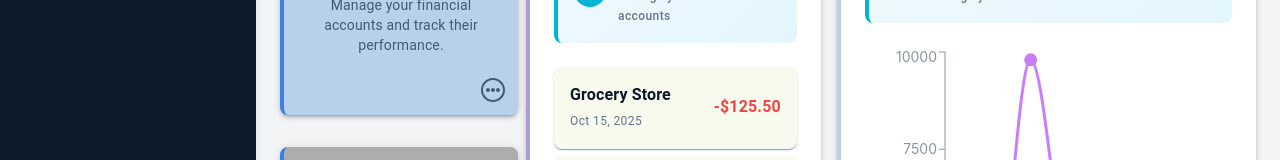
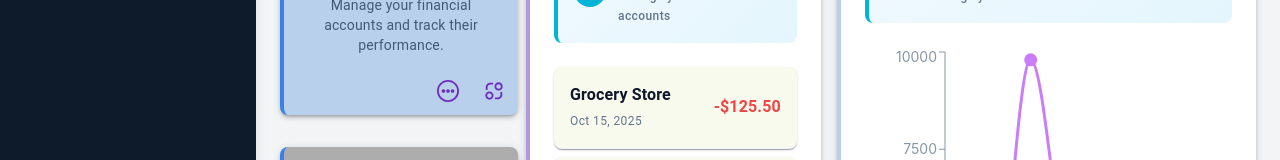
Before and after one commit to TerryB26/fintrack, a React (Create React App) app in the folder frontend/: page / in a window 1280 px wide. Shown: the part 430-590 px from the top of the page. Built offline with nearby package versions, Linux system fonts and the light colour scheme; the HTML template or start-up script is replaced by a standard one.

Commit message:
feat: Enhance App component with new account switching functionality; add tooltips and menu for account selection

```diff
--- a/frontend/src/App.js
+++ b/frontend/src/App.js
@@ -1,6 +1,6 @@
 import './App.css';
 import Layout from './components/Layout';
-import { Box, Grid, Typography, Paper, IconButton, Menu, MenuItem } from '@mui/material';
+import { Box, Grid, Typography, Paper, IconButton, Menu, MenuItem, Tooltip } from '@mui/material';
 import PageHeader from './components/general/PageHeader';
 import { MdAccountBalance } from "react-icons/md";
 import { FaPiggyBank } from "react-icons/fa6";
@@ -15,6 +15,9 @@ import { GiPayMoney } from "react-icons/gi";
 import Modal from './components/general/Modal';
 import TransferForm from './components/transactions/transfers/TransferForm';
 import ExchangeForm from './components/transactions/exchanges/ExchangeForm';
+import { RiExchange2Line } from "react-icons/ri";
+import { IoLogoEuro } from "react-icons/io";
+import { IoLogoUsd } from "react-icons/io";
 
 function App() {
   const transactions = [
@@ -26,6 +29,7 @@ function App() {
   ];
 
   const [anchorEl1, setAnchorEl1] = useState(null);
+  const [anchorEl2, setAnchorEl2] = useState(null);
   const [modalOpen, setModalOpen] = useState(false);
   const [modalTitle, setModalTitle] = useState('');
 
@@ -72,6 +76,9 @@ function App() {
         );
     }
   };
+
+  //add confirmation swal for switching accounts  !!!!!!!!!!!!!!!!!!!!!!!!!!!!!!!
+
 
   return (
     <Layout>
@@ -164,21 +171,83 @@ function App() {
                     >
                       Manage your financial accounts and track their performance.
                     </Typography>
-                    <IconButton
-                      onClick={(e) => handleMenuOpen(e, setAnchorEl1)}
+                    <Box sx={{ position: 'absolute', bottom: 5, right: 5, display: 'flex', gap: 1 }}>
+                      <Tooltip title="Transactions" arrow placement="top">
+                        <IconButton
+                          onClick={(e) => handleMenuOpen(e, setAnchorEl1)}
+                          sx={{
+                            color: '#6f2dbd',
+                            '&:hover': {
+                              color: '#320d6d',
+                              backgroundColor: 'rgba(0, 180, 216, 0.1)'
+                            }
+                          }}
+                        >
+                          <CgMoreO size={22} />
+                        </IconButton>
+                      </Tooltip>
+
+                      <Tooltip title="Switch Accounts" arrow placement="top">
+                        <IconButton
+                          onClick={(e) => handleMenuOpen(e, setAnchorEl2)}
+                          sx={{
+                            color: '#6f2dbd',
+                            '&:hover': {
+                              color: 'black',
+                              backgroundColor: 'rgba(16, 185, 129, 0.1)'
+                            }
+                          }}
+                        >
+                          <RiExchange2Line size={22} />
+                        </IconButton>
+                      </Tooltip>
+                    </Box>
+                    <Menu
+                      anchorEl={anchorEl2}
+                      open={Boolean(anchorEl2)}
+                      onClose={() => handleMenuClose(setAnchorEl2)}
+                      anchorOrigin={{
+                        vertical: 'bottom',
+                        horizontal: 'right',
+                      }}
+                      transformOrigin={{
+                        vertical: 'top',
+                        horizontal: 'right',
+                      }}
                       sx={{
-                        position: 'absolute',
-                        bottom: 5,
-                        right: 5,
-                        color: '#415A77',
-                        '&:hover': {
-                          color: '#00B4D8',
-                          backgroundColor: 'rgba(0, 180, 216, 0.1)'
+                        '& .MuiPaper-root': {
+                          borderLeft: "4px solid #6f2dbd",
+                          borderRadius: 2
                         }
                       }}
                     >
-                      <CgMoreO size={24} />
-                    </IconButton>
+                      <MenuItem
+                        sx={{
+                          display: 'flex',
+                          gap: 1.5,
+                          alignItems: 'center',
+                          '&:hover': {
+                            backgroundColor: '#E3F2FD'
+                          }
+                        }}
+                      >
+                        <IoLogoEuro size={20} style={{ color: '#6f2dbd' }} />
+                        <Typography>EURO</Typography>
+                      </MenuItem>
+                      <MenuItem
+                        sx={{
+                          display: 'flex',
+                          gap: 1.5,
+                          alignItems: 'center',
+                          '&:hover': {
+                            backgroundColor: '#E3F2FD'
+                          }
+                        }}
+                      >
+                        <IoLogoUsd size={20} style={{ color: '#6f2dbd' }} />
+                        <Typography>USD</Typography>
+                      </MenuItem>
+                    </Menu>
                     <Menu
                       anchorEl={anchorEl1}
                       open={Boolean(anchorEl1)}
--- /dev/null
+++ b/frontend/src/components/transactions/TransactionsTable.jsx
@@ -0,0 +1,9 @@
+import React from 'react'
+
+const TransactionsTable = () => {
+  return (
+    <div>TransactionsTable</div>
+  )
+}
+
+export default TransactionsTable
```
